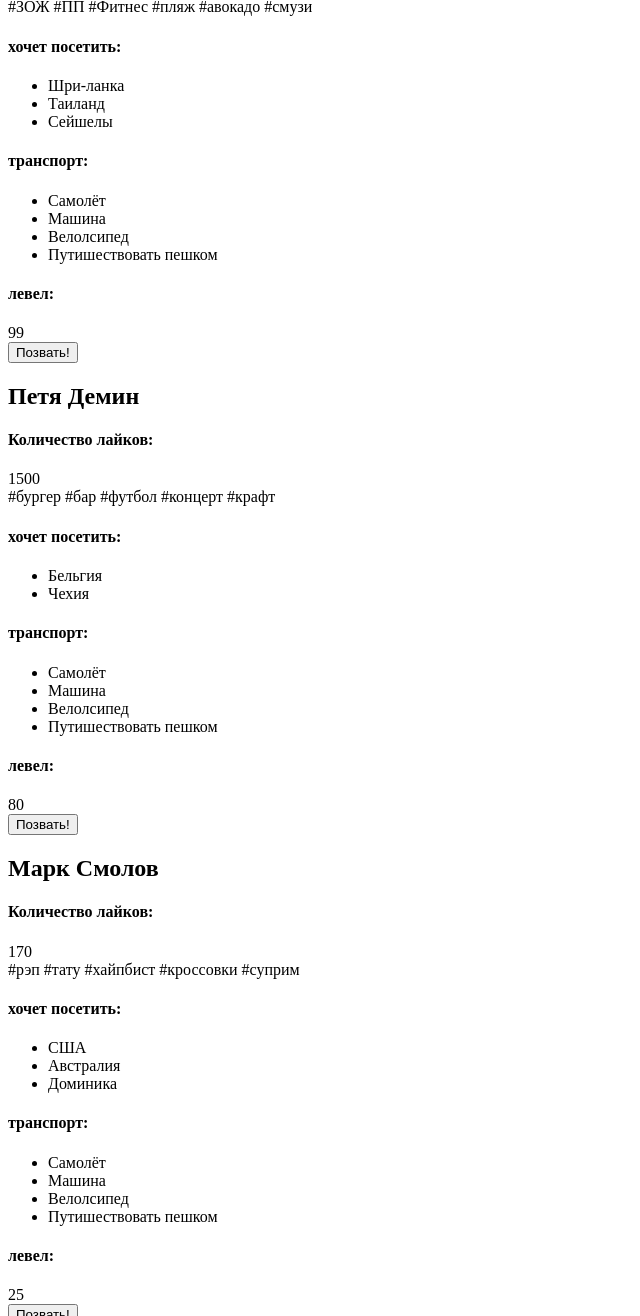
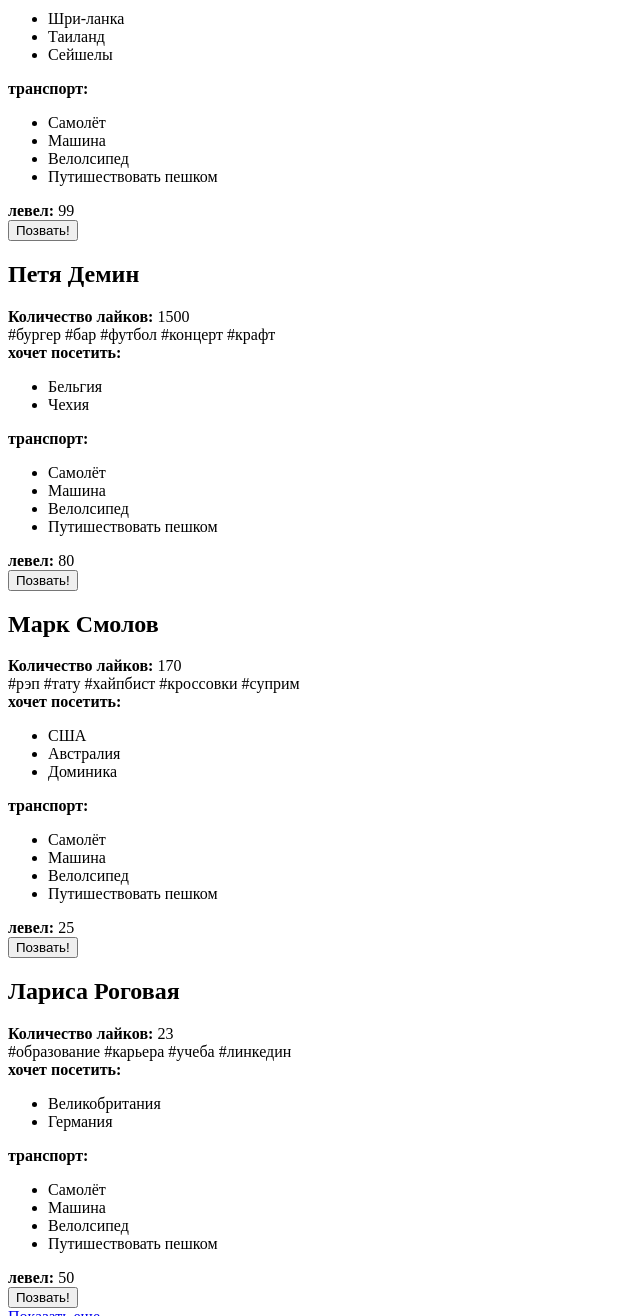
Before and after one commit to ekaterina-gasevskaia/966891-pognali-19, a website: page source/form.html in a window 1280 px wide. Shown: the part 319-1635 px from the top of the page, without its empty margins (0-640 px from the left). Drawn offline with Linux system fonts and the light colour scheme.

Commit message:
Удалила лишние заголовки и пробелы

```diff
--- a/source/form.html
+++ b/source/form.html
@@ -30,13 +30,13 @@
     <h2 class="companion-information__name">Таня Фирсова</h2>
     <div class="companion-information__avatar"></div>
     <div class="companion-information__likes-wrapper">
-      <h4 class="visually-hidden">Количество лайков:</h4>
+      <b class="visually-hidden">Количество лайков:</b>
       <span class="companion-information__likes">1,5 m</span>
     </div>
     <span class="companion-information__hashtag">#ЗОЖ #ПП #Фитнес #пляж
       #авокадо #смузи</span>
     <div class="companion-information__desired-countries desired-countries">
-      <h4 class="desired-countries__title">хочет посетить:</h4>
+      <b class="desired-countries__title">хочет посетить:</b>
       <ul class="desired-countries__list">
         <li class="desired-countries__item">Шри-ланка</li>
         <li class="desired-countries__item">Таиланд</li>
@@ -44,7 +44,7 @@
       </ul>
     </div>
     <div class="companion-information__possible-transport possible-transport">
-      <h4 class="possible-transport__title">транспорт:</h4>
+      <b class="possible-transport__title">транспорт:</b>
       <ul class="companion-information__list">
         <li class="possible-transport__title">Самолёт</li>
         <li class="possible-transport__title">Машина</li>
@@ -53,8 +53,8 @@
       </ul>
     </div>
     <div class="companion-information__level-wrapper">
-      <h4 class="companion-information__text-level">левел:</h4>
-      <div class="companion-information__number-level">99</div>
+      <b class="companion-information__text-level">левел:</b>
+      <span class="companion-information__number-level">99</span>
     </div>
     <button class="companion-information__button" type="submit">Позвать!</button>
   </article>
@@ -63,20 +63,20 @@
     <h2 class="companion-information__name">Петя Демин</h2>
     <div class="companion-information__avatar"></div>
     <div class="companion-information__likes-wrapper">
-      <h4 class="visually-hidden">Количество лайков:</h4>
+      <b class="visually-hidden">Количество лайков:</b>
       <span class="companion-information__likes">1500</span>
     </div>
     <span class="companion-information__hashtag">#бургер #бар #футбол
       #концерт #крафт</span>
     <div class="companion-information__desired-countries desired-countries">
-      <h4 class="desired-countries__title">хочет посетить:</h4>
+      <b class="desired-countries__title">хочет посетить:</b>
       <ul class="desired-countries__list">
         <li class="desired-countries__item">Бельгия</li>
         <li class="desired-countries__item">Чехия</li>
       </ul>
     </div>
     <div class="companion-information__possible-transport possible-transport">
-      <h4 class="possible-transport__title">транспорт:</h4>
+      <b class="possible-transport__title">транспорт:</b>
       <ul class="companion-information__list">
         <li class="possible-transport__title">Самолёт</li>
         <li class="possible-transport__title">Машина</li>
@@ -85,8 +85,8 @@
       </ul>
     </div>
     <div class="companion-information__level-wrapper">
-      <h4 class="companion-information__text-level">левел:</h4>
-      <div class="companion-information__number-level">80</div>
+      <b class="companion-information__text-level">левел:</b>
+      <span class="companion-information__number-level">80</span>
     </div>
     <button class="companion-information__button" type="submit">Позвать!</button>
   </article>
@@ -95,13 +95,13 @@
     <h2 class="companion-information__name">Марк Смолов</h2>
     <div class="companion-information__avatar"></div>
     <div class="companion-information__likes-wrapper">
-      <h4 class="visually-hidden">Количество лайков:</h4>
+      <b class="visually-hidden">Количество лайков:</b>
       <span class="companion-information__likes">170</span>
     </div>
     <span class="companion-information__hashtag">#рэп #тату #хайпбист
       #кроссовки #суприм</span>
     <div class="companion-information__desired-countries desired-countries">
-      <h4 class="desired-countries__title">хочет посетить:</h4>
+      <b class="desired-countries__title">хочет посетить:</b>
       <ul class="desired-countries__list">
         <li class="desired-countries__item">США</li>
         <li class="desired-countries__item">Австралия</li>
@@ -109,7 +109,7 @@
       </ul>
     </div>
     <div class="companion-information__possible-transport possible-transport">
-      <h4 class="possible-transport__title">транспорт:</h4>
+      <b class="possible-transport__title">транспорт:</b>
       <ul class="companion-information__list">
         <li class="possible-transport__title">Самолёт</li>
         <li class="possible-transport__title">Машина</li>
@@ -118,8 +118,8 @@
       </ul>
     </div>
     <div class="companion-information__level-wrapper">
-      <h4 class="companion-information__text-level">левел:</h4>
-      <div class="companion-information__number-level">25</div>
+      <b class="companion-information__text-level">левел:</b>
+      <span class="companion-information__number-level">25</span>
     </div>
     <button class="companion-information__button" type="submit">Позвать!</button>
   </article>
@@ -128,21 +128,21 @@
     <h2 class="companion-information__name">Лариса Роговая</h2>
     <div class="companion-information__avatar"></div>
     <div class="companion-information__likes-wrapper">
-      <h4 class="visually-hidden">Количество лайков:</h4>
+      <b class="visually-hidden">Количество лайков:</b>
       <span class="companion-information__likes">23</span>
     </div>
     <span class="companion-information__hashtag">#образование #карьера
       #учеба #линкедин
     </span>
     <div class="companion-information__desired-countries desired-countries">
-      <h4 class="desired-countries__title">хочет посетить:</h4>
+      <b class="desired-countries__title">хочет посетить:</b>
       <ul class="desired-countries__list">
         <li class="desired-countries__item">Великобритания</li>
         <li class="desired-countries__item">Германия</li>
       </ul>
     </div>
     <div class="companion-information__possible-transport possible-transport">
-      <h4 class="possible-transport__title">транспорт:</h4>
+      <b class="possible-transport__title">транспорт:</b>
       <ul class="companion-information__list">
         <li class="possible-transport__title">Самолёт</li>
         <li class="possible-transport__title">Машина</li>
@@ -151,8 +151,8 @@
       </ul>
     </div>
     <div class="companion-information__level-wrapper">
-      <h4 class="companion-information__text-level">левел:</h4>
-      <div class="companion-information__number-level">50</div>
+      <b class="companion-information__text-level">левел:</b>
+      <span class="companion-information__number-level">50</span>
     </div>
     <button class="companion-information__button" type="submit">Позвать!</button>
   </article>
```
Also changed, not shown: source/index.html (+6 -9 lines).
